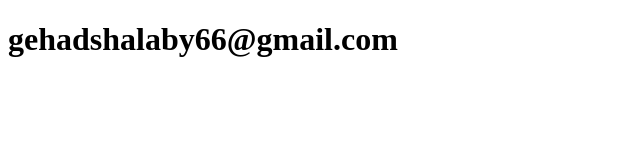
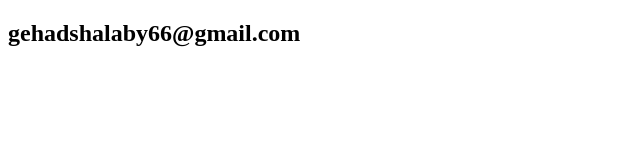
Before and after one commit to Gehad555/Test_Git, a plain HTML site: page index.html in a window 1280 px wide. Shown: the whole page, without its empty margins (0-640 px from the left). Drawn offline with Linux system fonts and the light colour scheme.

Commit message:
changed h1 to h2

```diff
--- a/index.html
+++ b/index.html
@@ -6,6 +6,6 @@
     <title>Document</title>
 </head>
 <body>
-    <h1>gehadshalaby66@gmail.com</h1>
+    <h2>gehadshalaby66@gmail.com</h2>
 </body>
 </html>
```
